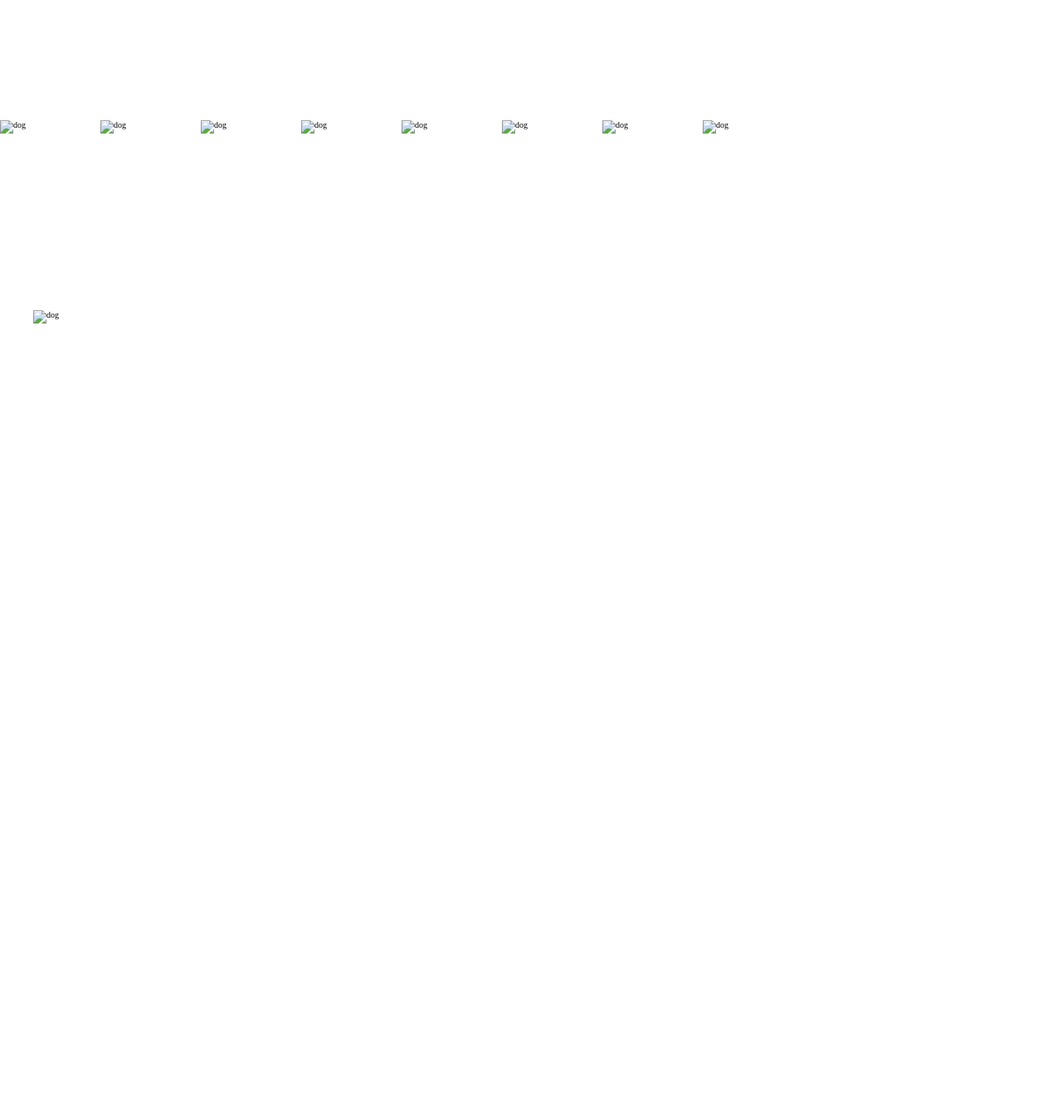
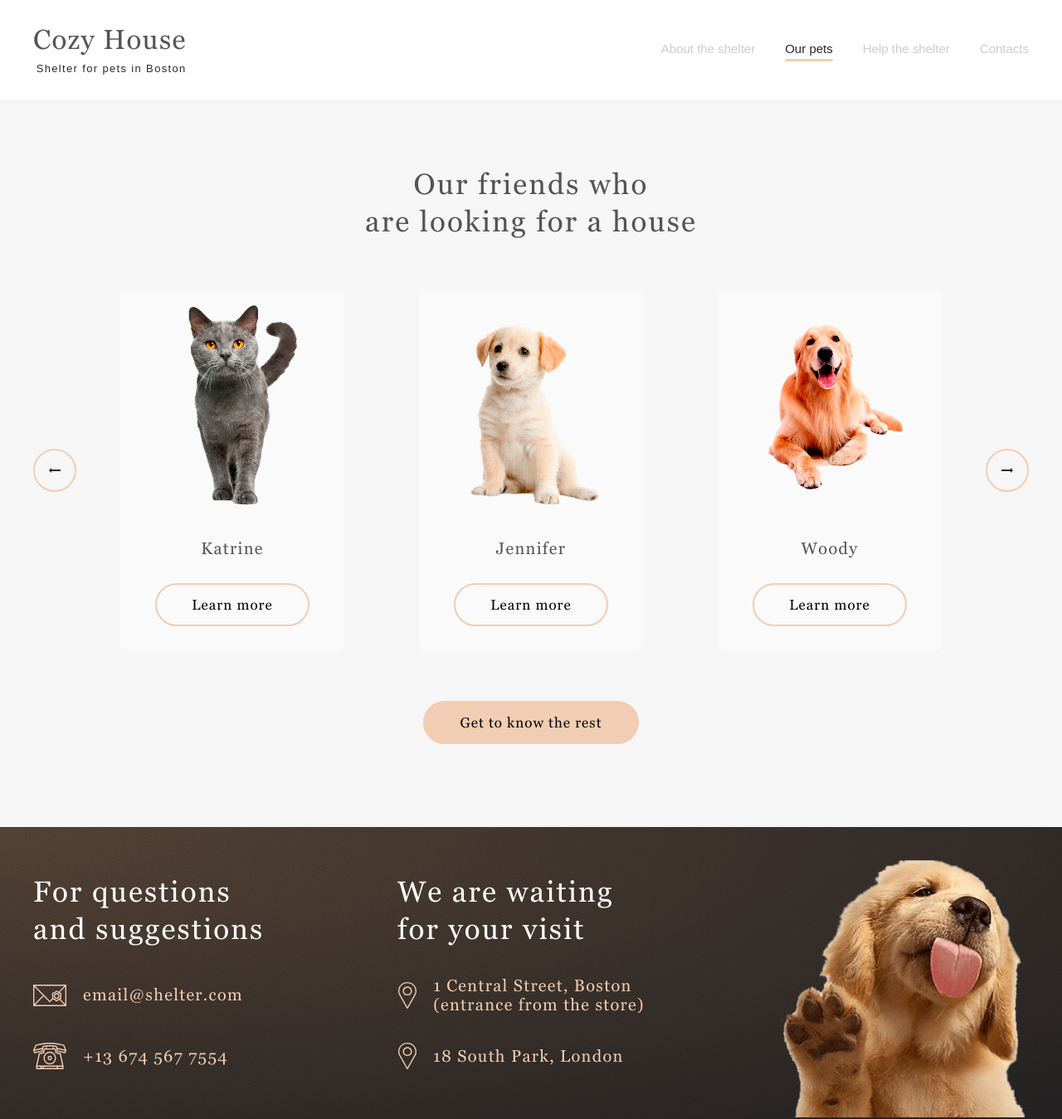
Before and after one commit to Kaelns/Keyboard, a website: page shelter/pages/pets/index.html in a window 1280 px wide. Shown: the whole page at 83% size. Before the commit the page ends 800 px from the top, so only its background shows below. Drawn offline with Linux system fonts and the light colour scheme; a web font is replaced by a local one.

Commit message:
feat: add header for pets page

```diff
--- a/shelter/pages/pets/index.html
+++ b/shelter/pages/pets/index.html
@@ -9,88 +9,146 @@
   </head>
   <body class="body-container">
     <header class="header">
-      <div class="container">
-        <a href="#" class="logo">
-          <h1 class="logo__title"></h1>
-          <h2 class="logo__subtitle"></h2>
+      <div class="container header__container">
+        <a href="../main/index.html" class="logo">
+          <h1 class="logo__title logo-pets__title">Cozy House</h1>
+          <p class="logo__subtitle logo-pets__subtitle">
+            Shelter for pets in Boston
+          </p>
         </a>
         <nav class="nav">
           <ul class="nav__list">
-            <li class="nav__link_1 nav__link_active"><a href=""></a></li>
-            <li class="nav__link_2"><a href=""></a></li>
-            <li class="nav__link_3"><a href=""></a></li>
-            <li class="nav__link_4"><a href=""></a></li>
+            <li class="nav__elem text">
+              <a class="nav__link" href="../main/index.html"
+                >About the shelter</a
+              >
+            </li>
+            <li class="nav__elem nav__elem_active text">
+              <a class="nav__link" href="#">Our pets</a>
+            </li>
+            <li class="nav__elem text">
+              <a class="nav__link" href="../main/index.html#Help"
+                >Help the shelter
+              </a>
+            </li>
+            <li class="nav__elem text">
+              <a class="nav__link" href="#Contacts">Contacts</a>
+            </li>
           </ul>
         </nav>
       </div>
     </header>
 
     <main class="main">
-      <section class="our-friends main__section main__section_beige">
-        <h3 class="our-friends__title"></h3>
-        <div class="our-friends__slider slider">
-          <div class="slider__slide_1 slide">
-            <img src="" alt="dog" />
-            <h4 class="slide__title"></h4>
-            <div class="slide btn"></div>
+      <section id="Our-friends" class="our-friends bg-color_beige">
+        <div class="container our-friends__container">
+          <h3 class="our-friends__title">
+            Our friends who <br />
+            are looking for a house
+          </h3>
+          <div class="slider__container">
+            <button class="arrow-left btn-round_transparent"></button>
+            <div class="slider">
+              <div class="slider__slide">
+                <div class="slide-img__container">
+                  <img
+                    class="slide__img"
+                    src="../../assets/images/our-friends/katrine.png"
+                    alt="dog"
+                  />
                 </div>
-          <div class="slider__slide_2 slide">
-            <img src="" alt="dog" />
-            <h4 class="slide__title"></h4>
-            <div class="slide btn"></div>
+                <h4 class="slide__title">Katrine</h4>
+                <button class="slide__btn btn-oval_transparent">
+                  Learn more
+                </button>
               </div>
-          <div class="slider__slide_3 slide">
-            <img src="" alt="dog" />
-            <h4 class="slide__title"></h4>
-            <div class="slide btn"></div>
+              <div class="slider__slide">
+                <div class="slide-img__container">
+                  <img
+                    class="slide__img"
+                    src="../../assets/images/our-friends/jennifer.png"
+                    alt="dog"
+                  />
                 </div>
-          <div class="slider__slide_4 slide">
-            <img src="" alt="dog" />
-            <h4 class="slide__title"></h4>
-            <div class="slide btn"></div>
+                <h4 class="slide__title">Jennifer</h4>
+                <button class="slide__btn btn-oval_transparent">
+                  Learn more
+                </button>
               </div>
-          <div class="slider__slide_5 slide">
-            <img src="" alt="dog" />
-            <h4 class="slide__title"></h4>
-            <div class="slide btn"></div>
+              <div class="slider__slide">
+                <div class="slide-img__container">
+                  <img
+                    class="slide__img"
+                    src="../../assets/images/our-friends/woody.png"
+                    alt="dog"
+                  />
                 </div>
-          <div class="slider__slide_6 slide">
-            <img src="" alt="dog" />
-            <h4 class="slide__title"></h4>
-            <div class="slide btn"></div>
+                <h4 class="slide__title">Woody</h4>
+                <button class="slide__btn btn-oval_transparent">
+                  Learn more
+                </button>
               </div>
-          <div class="slider__slide_7 slide">
-            <img src="" alt="dog" />
-            <h4 class="slide__title"></h4>
-            <div class="slide btn"></div>
             </div>
-          <div class="slider__slide_8 slide">
-            <img src="" alt="dog" />
-            <h4 class="slide__title"></h4>
-            <div class="slide btn"></div>
+            <button class="arrow-right btn-round_transparent"></button>
           </div>
+          <button class="our-friends__btn btn-oval">
+            Get to know the rest
+          </button>
         </div>
       </section>
     </main>
 
-    <footer class="footer">
-      <div class="container">
+    <footer id="Contacts" class="footer bg-color_brown">
+      <div class="container footer__container">
         <div class="footer__contacts">
-          <h3 class="footer__title_1"></h3>
-          <ul class="footer__list_1">
-            <li class="footer__link_1"><a href=""></a></li>
-            <li class="footer__link_2"><a href=""></a></li>
-          </ul>
+          <h3 class="footer__title">For questions and suggestions</h3>
+
+          <a class="footer__link" href="mailto:email@shelter.com">
+            <div class="footer__link_wrapper">
+              <span class="footer__icon footer__icon_1"></span>
+              email@shelter.com
             </div>
+          </a>
+
+          <a class="footer__link" href="tel:+136745677554">
+            <div class="footer__link_wrapper">
+              <span class="footer__icon footer__icon_2"></span> +13 674 567 7554
+            </div>
+          </a>
+        </div>
+
         <div class="footer__location">
-          <h3 class="footer__title_2"></h3>
-          <ul class="footer__list_2">
-            <li class="footer__link_3"><a href=""></a></li>
-            <li class="footer__link_4"><a href=""></a></li>
-          </ul>
+          <h3 class="footer__title">We are waiting for your visit</h3>
+
+          <a
+            class="footer__link"
+            href="https://goo.gl/maps/z8hQjrfftQsJQ4jG6"
+            target="_blank"
+          >
+            <div class="footer__link_wrapper">
+              <span class="footer__icon footer__icon_3"></span> 1 Central
+              Street, Boston (entrance from the store)
             </div>
-        <div class="footer__img-wrapper">
-          <img src="" alt="dog" />
+          </a>
+
+          <a
+            class="footer__link"
+            href="https://goo.gl/maps/sZ4LRppgjtchi8XG9"
+            target="_blank"
+          >
+            <div class="footer__link_wrapper">
+              <span class="footer__icon footer__icon_4"></span> 18 South Park,
+              London
+            </div>
+          </a>
+        </div>
+
+        <div class="footer__img_wrapper">
+          <img
+            class="footer__img"
+            src="../../assets/images/footer-puppy.png"
+            alt="dog"
+          />
         </div>
       </div>
     </footer>
--- a/shelter/styles/abstracts/_constants.scss
+++ b/shelter/styles/abstracts/_constants.scss
@@ -6,6 +6,8 @@ $color-links-hover: #fafafa;
 
 $color-titles: #545454;
 $color-titles-on-background-dark: #ffffff;
+
+$color-subtitle-logo-pets: #292929;
 
 $color-text-on-background: #4c4c4c;
 $color-text-italic: #b2b2b2;
--- /dev/null
+++ b/shelter/styles/pages/pets/_header-entire.scss
@@ -0,0 +1,38 @@
+.header {
+  padding-block: 25px;
+}
+
+// Logo
+
+.logo-pets__title {
+  color: $color-titles;
+}
+
+.logo-pets__subtitle {
+  color: $color-subtitle-logo-pets;
+}
+
+.logo:hover {
+  .logo-pets__title,
+  .logo-pets__subtitle {
+    color: $color-subtitle-logo-pets;
+  }
+}
+
+// Navigation
+
+.nav__elem {
+  color: $color-titles;
+
+  &_active {
+    .nav__link {
+      color: $color-subtitle-logo-pets;
+    }
+  }
+}
+
+.nav__link {
+  &:hover {
+    color: $color-subtitle-logo-pets;
+  }
+}
--- a/shelter/styles/style.scss
+++ b/shelter/styles/style.scss
@@ -24,3 +24,5 @@
 @import "components/navigation";
 @import "components/slider";
 @import "components/scrollbar";
+
+@import "pages/pets/header-entire";
```
Also changed, not shown: shelter/styles/styles/style.css, 1 other file. Lines whose indentation alone changed are shown as unchanged.
